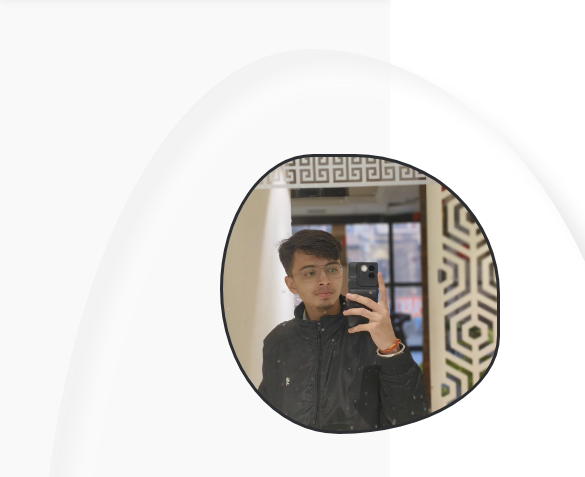
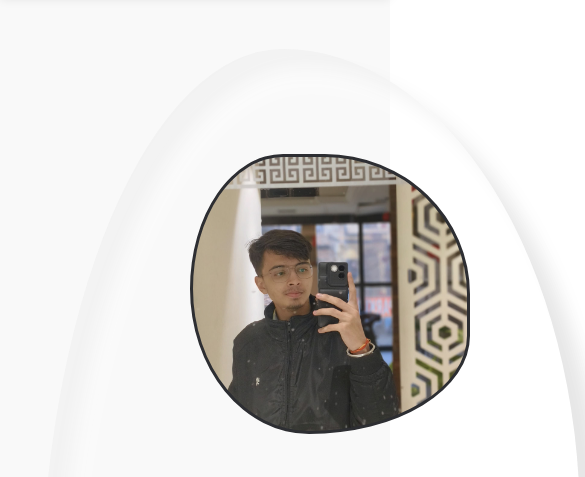
Before and after one commit to adisehrawat/myPortfolio, a plain HTML site: page index.html in a window 390 px wide. Shown: the part 71-548 px from the top of the page, 585 px wide, since content can reach past the window. Drawn offline with Linux system fonts and the light colour scheme.

Commit message:
Update styles.css

```diff
--- a/styles.css
+++ b/styles.css
@@ -190,7 +190,7 @@ nav ul a {
         flex-direction: column;
         text-align: center;
         height:auto;
-        width: 60rem;
+        max-width: 54rem;
         gap: 3rem;
     }
 
```
